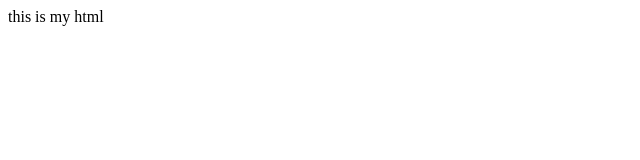
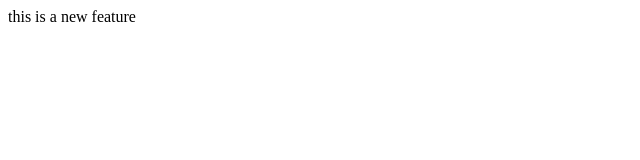
Before and after one commit to yasarnshaikh/localrepo, a plain HTML site: page Index.html in a window 1280 px wide. Shown: the full height of the page, 0-640 px from the left. Drawn offline with Linux system fonts and the light colour scheme.

Commit message:
add a new feature

```diff
--- a/Index.html
+++ b/Index.html
@@ -1 +1 @@
-<p>this is my html</p>
+<p>this is a new feature</p>
```
